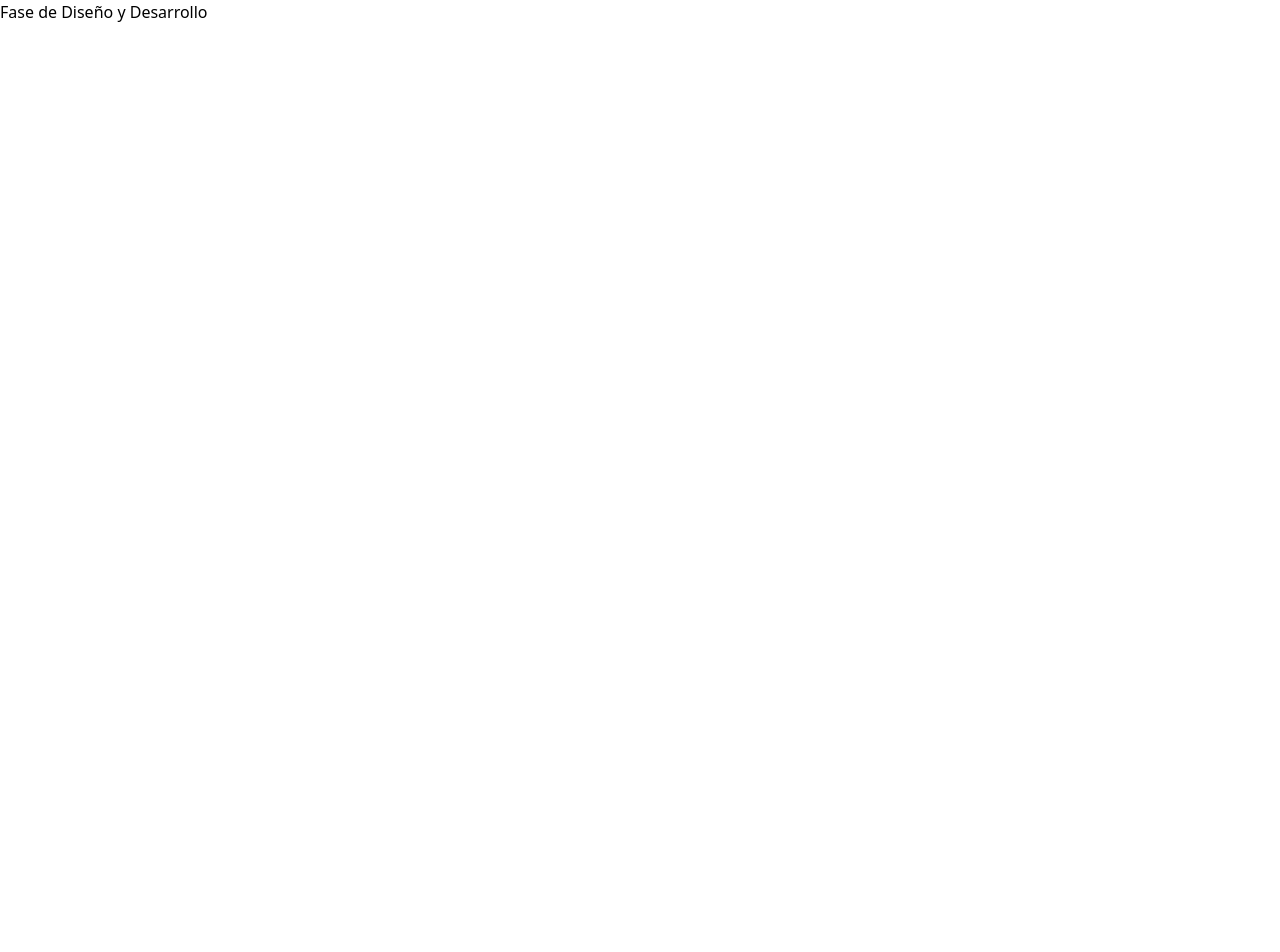
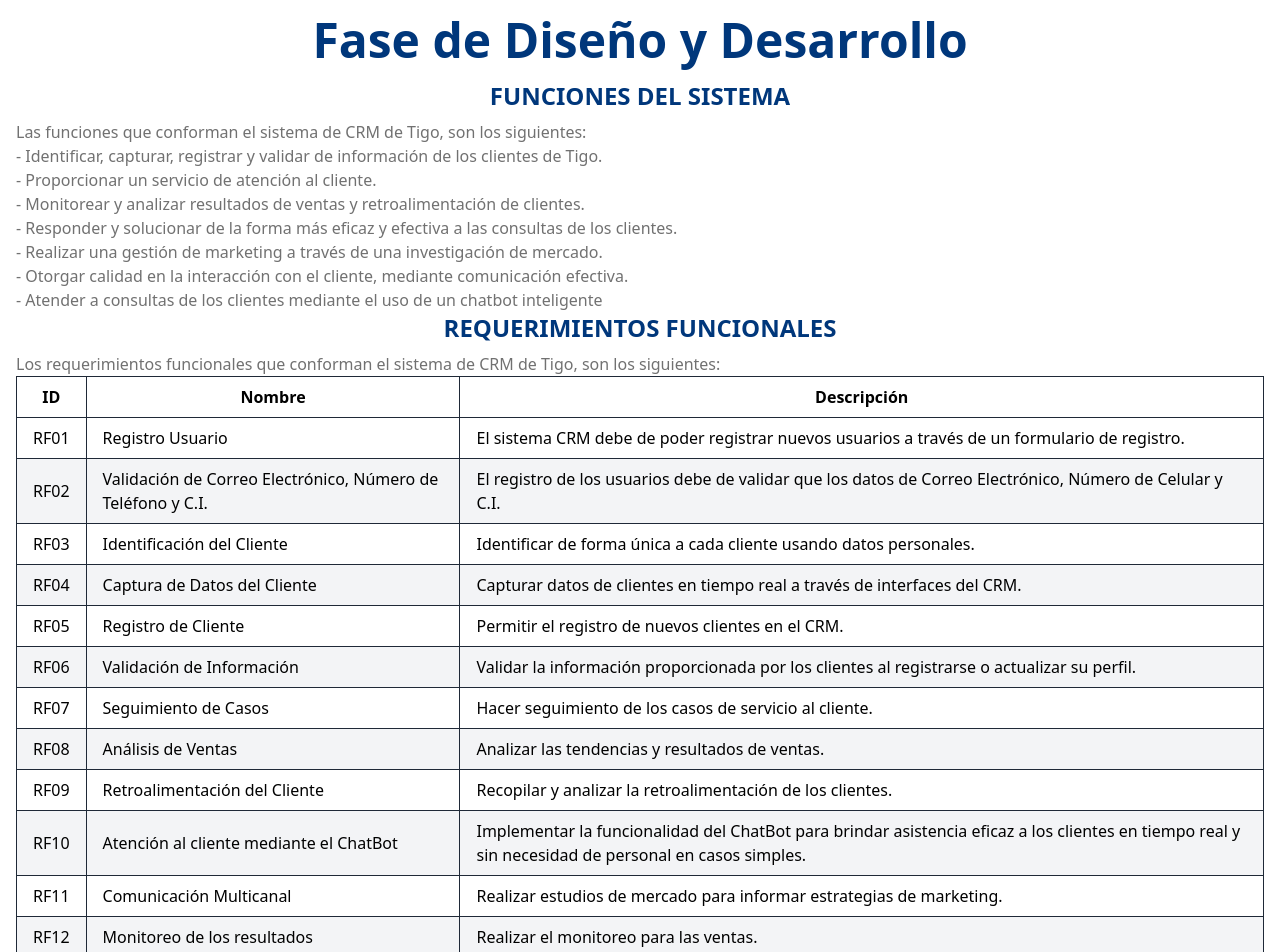
Before and after one commit to HugoAlejandro2002/Segundo-Parcial-GPI, a React (Vite) app: page /fase-diseno-desarrollo in a window 1280 px wide. Shown: the top 952 px of the page. Before the commit the page ends 800 px from the top, so only its background shows below. Built offline with nearby package versions, Linux system fonts and the light colour scheme.

Commit message:
fase disenio with changes

```diff
--- a/src/pages/FaseDisenioDesarrollo.jsx
+++ b/src/pages/FaseDisenioDesarrollo.jsx
@@ -1,9 +1,115 @@
 
 function FaseDisenioDesarrollo() {
     return (
-      <div>
-        Fase de Diseño y Desarrollo
+      <div className="container mx-auto px-4">
+        <h1 className='text-5xl font-bold text-center py-4' style={{ color: '#00377B' }}>Fase de Diseño y Desarrollo</h1>
+        <h2 className='text-2xl font-bold text-center' style={{ color: '#00377B' }}>FUNCIONES DEL SISTEMA</h2>
+        <p style={{ color: '#717171' }} className=' mt-2 justify-center text-justify'>
+          Las funciones que conforman el sistema de CRM de Tigo, son los siguientes:
+          <br />
+              - Identificar, capturar, registrar y validar de información de los clientes de Tigo.
+              <br />
+              - Proporcionar un servicio de atención al cliente.
+              <br />
+              - Monitorear y analizar resultados de ventas y retroalimentación de clientes.
+              <br />
+              - Responder y solucionar de la forma más eficaz y efectiva a las consultas de los clientes.
+              <br />
+              - Realizar una gestión de marketing a través de una investigación de mercado.
+              <br />
+              - Otorgar calidad en la interacción con el cliente, mediante comunicación efectiva.
+              <br />
+              - Atender a consultas de los clientes mediante el uso de un chatbot inteligente
+        </p>
+        <h2 className='text-2xl font-bold text-center' style={{ color: '#00377B' }}>REQUERIMIENTOS FUNCIONALES</h2>
+        <p className='text-justify mt-2' style={{ color: '#717171' }}>
+          Los requerimientos funcionales que conforman el sistema de CRM de Tigo, son los siguientes:
+        </p>
+
+        <table className="table-auto border-collapse border border-gray-800">
+          <thead>
+            <tr>
+              <th className="border border-gray-800 px-4 py-2">ID</th>
+              <th className="border border-gray-800 px-4 py-2">Nombre</th>
+              <th className="border border-gray-800 px-4 py-2">Descripción</th>
+            </tr>
+          </thead>
+          <tbody>
+            <tr>
+              <td className="border border-gray-800 px-4 py-2">RF01</td>
+              <td className="border border-gray-800 px-4 py-2">Registro Usuario</td>
+              <td className="border border-gray-800 px-4 py-2">El sistema CRM debe de poder registrar nuevos usuarios a través de un formulario de registro.</td>
+            </tr>
+            <tr className="bg-gray-100">
+              <td className="border border-gray-800 px-4 py-2">RF02</td>
+              <td className="border border-gray-800 px-4 py-2">Validación de Correo Electrónico, Número de Teléfono y C.I.</td>
+              <td className="border border-gray-800 px-4 py-2">El registro de los usuarios  debe de validar que los datos de Correo Electrónico, Número de Celular y C.I.</td>
+            </tr>
+            <tr>
+              <td className="border border-gray-800 px-4 py-2">RF03</td>
+              <td className="border border-gray-800 px-4 py-2">Identificación del Cliente</td>
+              <td className="border border-gray-800 px-4 py-2">Identificar de forma única a cada cliente usando datos personales.</td>
+            </tr>
+            <tr className="bg-gray-100">
+              <td className="border border-gray-800 px-4 py-2">RF04</td>
+              <td className="border border-gray-800 px-4 py-2">Captura de Datos del Cliente</td>
+              <td className="border border-gray-800 px-4 py-2">Capturar datos de clientes en tiempo real a través de interfaces del CRM.</td>
+            </tr>
+            <tr>
+              <td className="border border-gray-800 px-4 py-2">RF05</td>
+              <td className="border border-gray-800 px-4 py-2">Registro de Cliente</td>
+              <td className="border border-gray-800 px-4 py-2">Permitir el registro de nuevos clientes en el CRM.</td>
+            </tr>
+            <tr className="bg-gray-100">
+              <td className="border border-gray-800 px-4 py-2">RF06</td>
+              <td className="border border-gray-800 px-4 py-2">Validación de Información</td>
+              <td className="border border-gray-800 px-4 py-2">Validar la información proporcionada por los clientes al registrarse o actualizar su perfil.</td>
+            </tr>
+            <tr>
+              <td className="border border-gray-800 px-4 py-2">RF07</td>
+              <td className="border border-gray-800 px-4 py-2">Seguimiento de Casos</td>
+              <td className="border border-gray-800 px-4 py-2">Hacer seguimiento de los casos de servicio al cliente.</td>
+            </tr>
+            <tr className="bg-gray-100">
+              <td className="border border-gray-800 px-4 py-2">RF08</td>
+              <td className="border border-gray-800 px-4 py-2">Análisis de Ventas</td>
+              <td className="border border-gray-800 px-4 py-2">Analizar las tendencias y resultados de ventas.</td>
+            </tr>
+            <tr>
+              <td className="border border-gray-800 px-4 py-2">RF09</td>
+              <td className="border border-gray-800 px-4 py-2">Retroalimentación del Cliente</td>
+              <td className="border border-gray-800 px-4 py-2">Recopilar y analizar la retroalimentación de los clientes.</td>
+            </tr>
+            <tr className="bg-gray-100">
+              <td className="border border-gray-800 px-4 py-2">RF10</td>
+              <td className="border border-gray-800 px-4 py-2">Atención al cliente mediante el ChatBot</td>
+              <td className="border border-gray-800 px-4 py-2">Implementar la funcionalidad del ChatBot para brindar asistencia eficaz a los clientes en tiempo real y sin necesidad de personal en casos simples.</td>
+            </tr>
+            <tr>
+              <td className="border border-gray-800 px-4 py-2">RF11</td>
+              <td className="border border-gray-800 px-4 py-2">Comunicación Multicanal</td>
+              <td className="border border-gray-800 px-4 py-2">Realizar estudios de mercado para informar estrategias de marketing.</td>
+            </tr>
+            <tr className="bg-gray-100">
+              <td className="border border-gray-800 px-4 py-2">RF12</td>
+              <td className="border border-gray-800 px-4 py-2">Monitoreo de los resultados</td>
+              <td className="border border-gray-800 px-4 py-2">Realizar el monitoreo para las ventas.</td>
+            </tr>
+            <tr>
+              <td className="border border-gray-800 px-4 py-2">RF13</td>
+              <td className="border border-gray-800 px-4 py-2">Administración de Casos de Clientes</td>
+              <td className="border border-gray-800 px-4 py-2">Establecer un sistema para registrar, asignar y dar seguimiento a los casos de servicio al cliente.</td>
+            </tr>
+            <tr className="bg-gray-100">
+              <td className="border border-gray-800 px-4 py-2">RF14</td>
+              <td className="border border-gray-800 px-4 py-2">Anuncio de las campañas de Marketing</td>
+              <td className="border border-gray-800 px-4 py-2">Implementar un sistema de notificación automática para informar a los clientes sobre las campañas de marketing en curso o futuras.</td>
+            </tr>
+          </tbody>
+        </table>
+
       </div>
+
     );
   }
 
```
